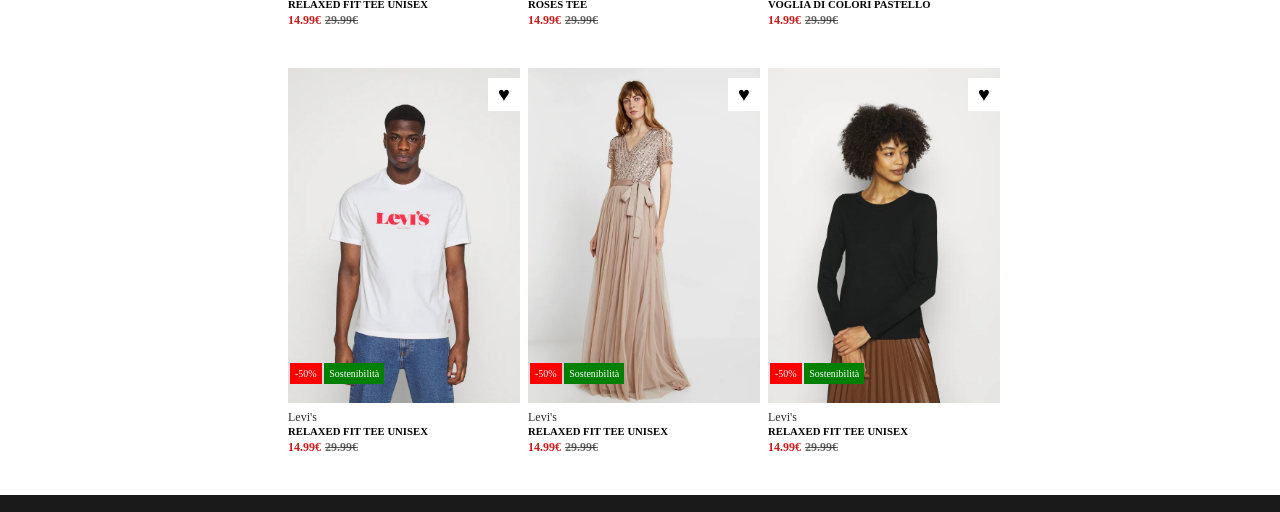
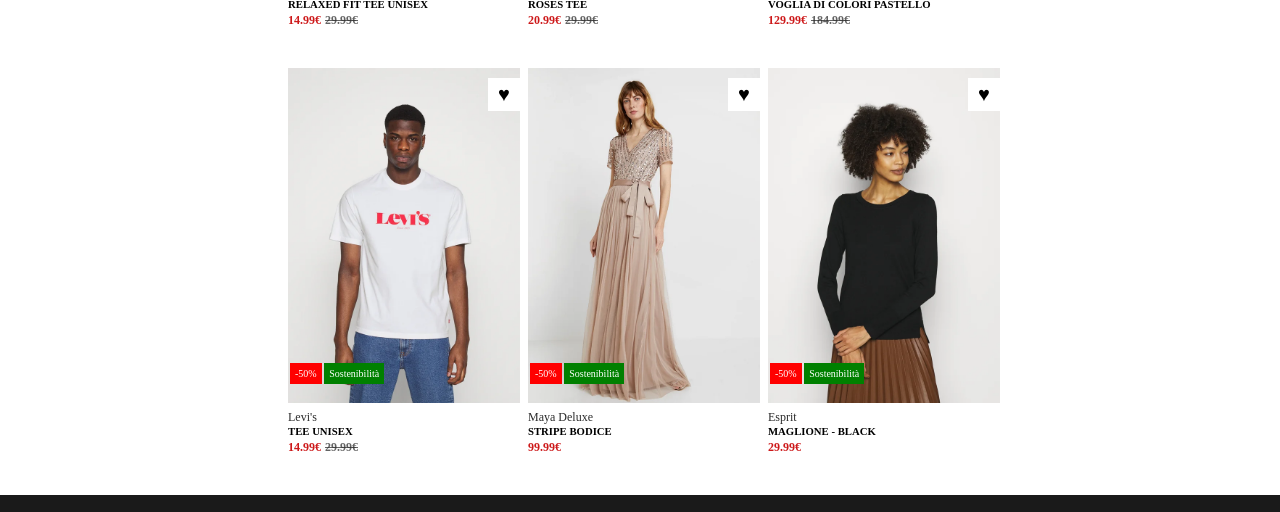
Before and after one commit to Giuseppe11S/html-css-boolando, a plain HTML site: page index.html in a window 1280 px wide. Shown: the part 449-961 px from the top of the page. Drawn offline with Linux system fonts and the light colour scheme.

Commit message:
modifica sulla lista prezzi e brand

```diff
--- a/index.html
+++ b/index.html
@@ -84,7 +84,7 @@
           <span class="brand-info">Guess</span>
           <h6>ROSES TEE</h6>
           <div class="container-price">
-          <span class="new-price">14.99&euro;</span>
+          <span class="new-price">20.99&euro;</span>
           <span class="before-price">29.99&euro;</span>
          </div>
         </div>
@@ -109,8 +109,8 @@
           <span class="brand-info">Come Zucchero Filato</span>
           <h6>VOGLIA DI COLORI PASTELLO</h6>
           <div class="container-price">
-          <span class="new-price">14.99&euro;</span>
-          <span class="before-price">29.99&euro;</span>
+          <span class="new-price">129.99&euro;</span>
+          <span class="before-price">184.99&euro;</span>
          </div>
         </div>
       </div>
@@ -138,7 +138,7 @@
 
           <div class="container-info-under">
           <span class="brand-info">Levi's</span>
-          <h6>RELAXED FIT TEE UNISEX</h6>
+          <h6>TEE UNISEX</h6>
           <div class="container-price">
           <span class="new-price">14.99&euro;</span>
           <span class="before-price">29.99&euro;</span>
@@ -163,11 +163,10 @@
           </div>
 
           <div class="container-info-under">
-          <span class="brand-info">Levi's</span>
-          <h6>RELAXED FIT TEE UNISEX</h6>
+          <span class="brand-info">Maya Deluxe</span>
+          <h6>STRIPE BODICE</h6>
           <div class="container-price">
-          <span class="new-price">14.99&euro;</span>
-          <span class="before-price">29.99&euro;</span>
+          <span class="new-price">99.99&euro;</span>
          </div>
         </div>
 
@@ -189,11 +188,10 @@
           </div>
 
           <div class="container-info-under">
-          <span class="brand-info">Levi's</span>
-          <h6>RELAXED FIT TEE UNISEX</h6>
+          <span class="brand-info">Esprit</span>
+          <h6>MAGLIONE - BLACK</h6>
           <div class="container-price">
-          <span class="new-price">14.99&euro;</span>
-          <span class="before-price">29.99&euro;</span>
+          <span class="new-price">29.99&euro;</span>
          </div>
         </div>
         </div>
```
Also changed, not shown: 1 other file.
